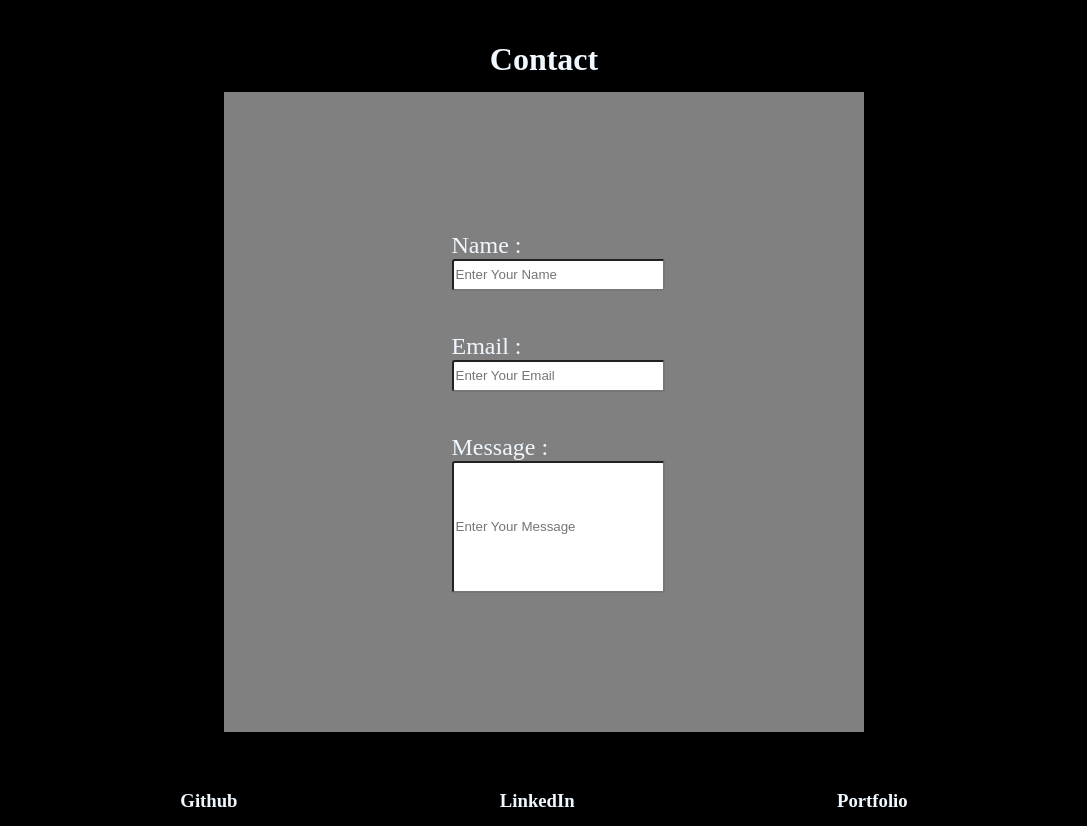
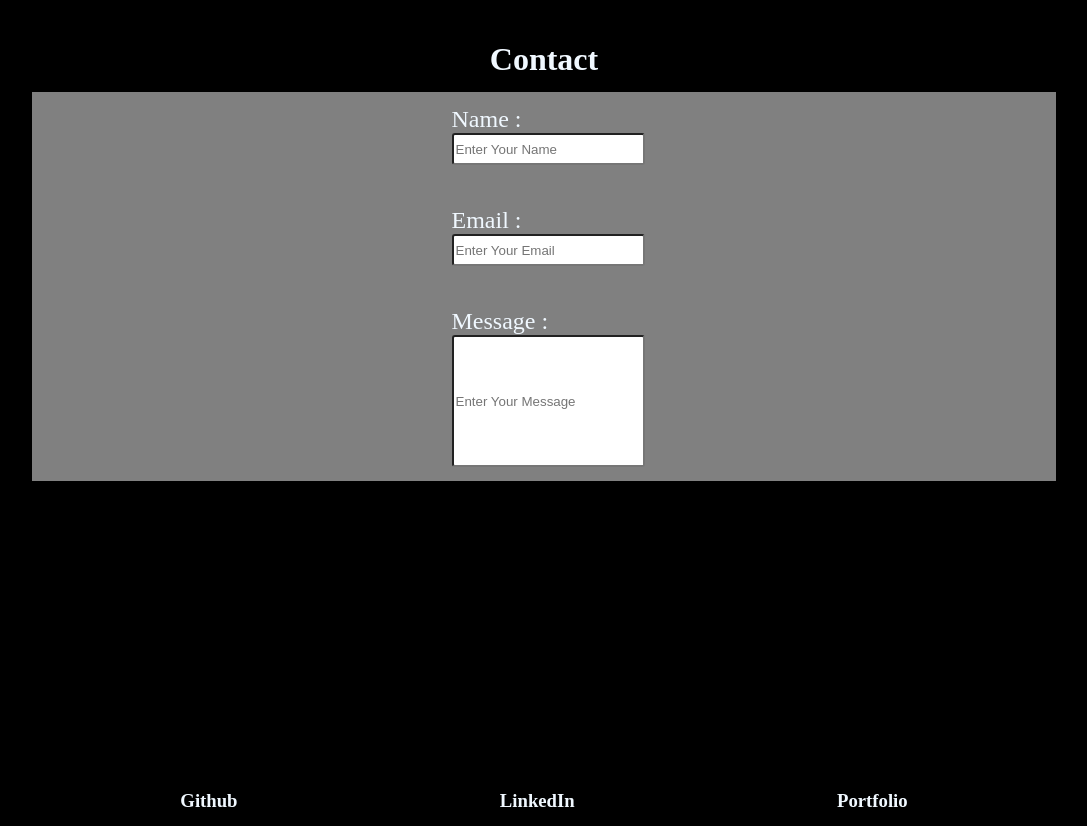
Before and after one commit to Paramesh-Kumar-2004/VP_Portfolio-2, a React (Create React App) app: page / in a window 1280 px wide. Shown: the part 4240-5066 px from the top of the page, without its empty margins (96-1183 px from the left). Built offline with nearby package versions, Linux system fonts and the light colour scheme.

Commit message:
Modified: Contact.css

```diff
--- a/src/Styles/Contact.css
+++ b/src/Styles/Contact.css
@@ -4,8 +4,7 @@
 
 
 #InputFeild {
-    height: 80vh;
-    width: 50vw;
+    width: 80%;
     margin: 14px;
     justify-self: center;
     display: flex;
@@ -16,6 +15,7 @@
 
 #Feilds {
     display: flex;
+    width: 100%;
     flex-direction: column;
     row-gap: 14px;
 }
@@ -23,7 +23,6 @@
 
 .DataFeild {
     padding: 14px;
-    width: 100%;
     display: flex;
     flex-direction: column;
 }
@@ -34,6 +33,7 @@
 
 .InputBox {
     min-height: 26px;
+    min-width: 100%;
     border-radius: 3px;
 }
 
```
